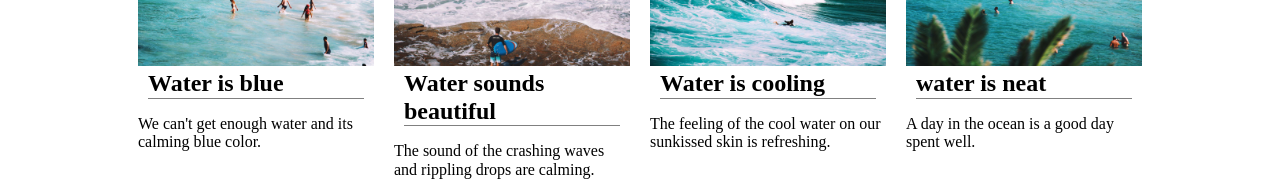
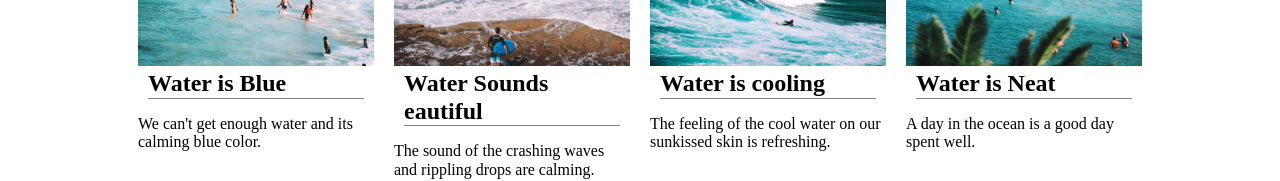
Before and after one commit to Mandikins/SummerWaterFun, a plain HTML site: page index.html in a window 1280 px wide. Shown: the part 1701-1882 px from the top of the page. Drawn offline with nearby package versions, Linux system fonts and the light colour scheme.

Commit message:
Fixed capital lettering

```diff
--- a/index.html
+++ b/index.html
@@ -63,12 +63,12 @@
         <div class="group">
           <div class="item">
             <img src="images/water1.jpg" alt="water beach image 1" />
-            <h2>Water is blue</h2>
+            <h2>Water is Blue</h2>
             <p>We can't get enough water and its calming blue color.</p>
           </div>
           <div class="item">
             <img src="images/water2.jpg" alt="water beach image 2" />
-            <h2>Water sounds beautiful</h2>
+            <h2>Water Sounds eautiful</h2>
             <p>
               The sound of the crashing waves and rippling drops are calming.
             </p>
@@ -82,7 +82,7 @@
           </div>
           <div class="item">
             <img src="images/water4.jpg" alt="water beach image 4" />
-            <h2>water is neat</h2>
+            <h2>Water is Neat</h2>
             <p>A day in the ocean is a good day spent well.</p>
           </div>
         </div>
```
